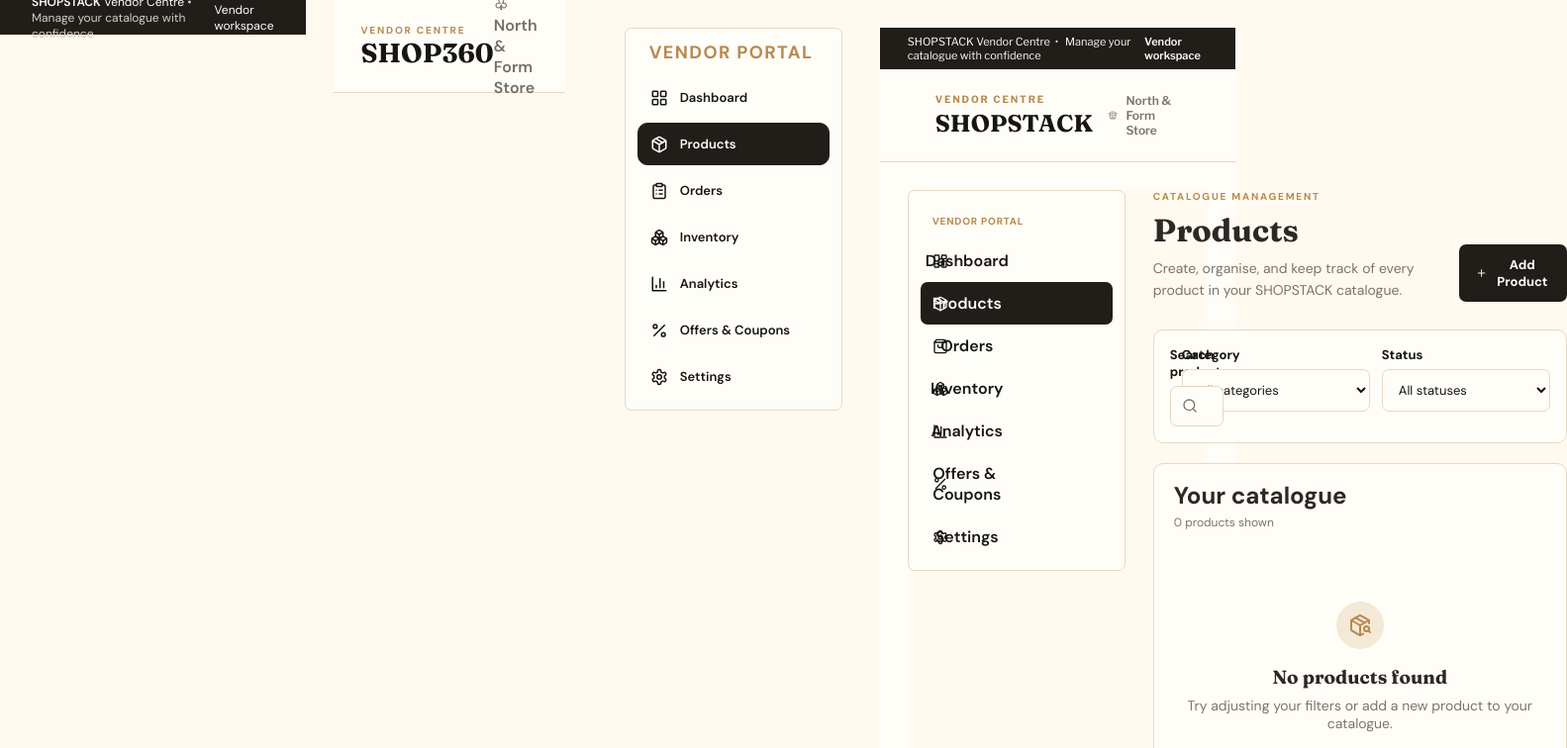
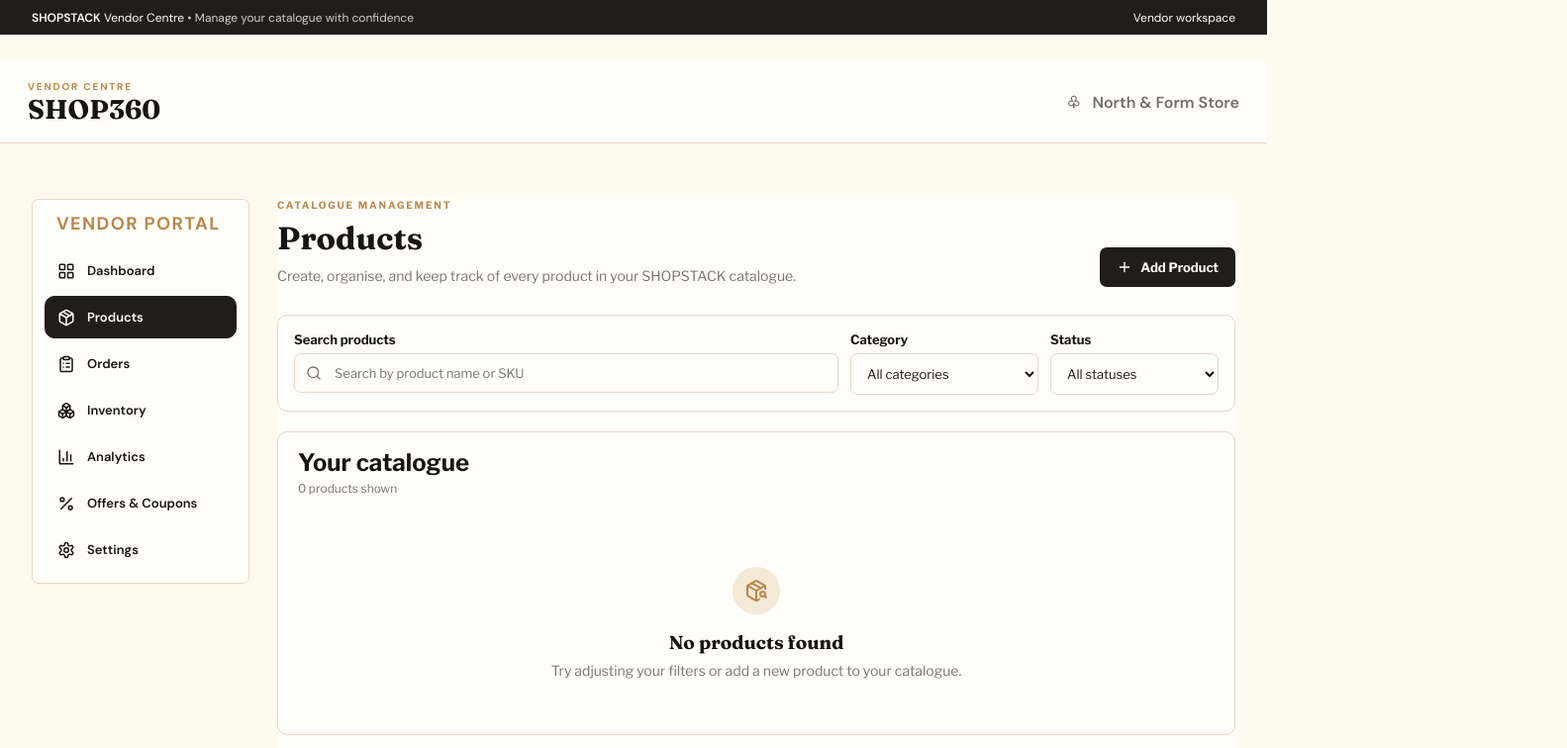
Before and after one commit to springboardmentor211/ShopStack_Group2, a React (Vite) app in the folder frontend/: page /vendor/products in a window 1280 px wide. Shown: the top 756 px of the page at 99% size, 1583 px wide, since content can reach past the window. Built offline with nearby package versions, Linux system fonts and the light colour scheme.

Commit message:
Fix vendor frontend layout alignment

```diff
--- a/frontend/src/App.jsx
+++ b/frontend/src/App.jsx
@@ -24,12 +24,18 @@
 
           <Route path="dashboard" element={<Dashboard />} />
           <Route path="offers-coupons" element={<OffersCoupons />} />
+          <Route path="settings" element={<Settings />} />
+
           <Route path="products" element={<Products />} />
           <Route path="orders" element={<Orders />} />
           <Route path="inventory" element={<Inventory />} />
           <Route path="analytics" element={<Analytics />} />
-          <Route path="settings" element={<Settings />} />
         </Route>
+
+        <Route
+          path="/"
+          element={<Navigate to="/vendor/dashboard" replace />}
+        />
 
         <Route
           path="*"
--- a/frontend/src/index.css
+++ b/frontend/src/index.css
@@ -1,3 +1,44 @@
+
+*,
+*::before,
+*::after {
+  box-sizing: border-box;
+}
+
+html {
+  width: 100%;
+  min-height: 100%;
+  margin: 0;
+  padding: 0;
+}
+
+body {
+  width: 100%;
+  min-height: 100vh;
+  margin: 0;
+  padding: 0;
+  font-family: "DM Sans", sans-serif;
+  background: #fff9f0;
+}
+
+#root {
+  width: 100%;
+  min-height: 100vh;
+  margin: 0;
+  padding: 0;
+}
+
+button,
+input,
+select,
+textarea {
+  font-family: inherit;
+}
+
+a {
+  text-decoration: none;
+}
+
 html,
 body,
 #root {
--- a/frontend/src/vendor/pages/Orders.jsx
+++ b/frontend/src/vendor/pages/Orders.jsx
@@ -1,16 +1,6 @@
-import React, { useMemo, useState } from "react";
 
-import {
-  LayoutDashboard,
-  Package,
-  ShoppingBag,
-  Boxes,
-  BarChart3,
-  Percent,
-  Settings,
-  Download,
-  Store,
-} from "lucide-react";
+import React, { useMemo, useState, useEffect } from "react";
+import { Download } from "lucide-react";
 
 import OrdersFilters from "../components/OrdersFilters";
 import OrdersTable from "../components/OrdersTable";
@@ -62,7 +52,7 @@
   },
 ];
 
-function Orders({ onProductsClick }) {
+function Orders() {
   const [orders, setOrders] = useState(initialOrders);
 
   const [currentPage, setCurrentPage] = useState("orders");
@@ -73,6 +63,12 @@
   const [dateFilter, setDateFilter] = useState("All dates");
 
   const [toast, setToast] = useState("");
+
+  useEffect(() => {
+    return () => {
+      window.clearTimeout(window.shopstackOrdersToastTimer);
+    };
+  }, []);
 
   const filteredOrders = useMemo(() => {
     return orders.filter((order) => {
@@ -98,7 +94,9 @@
   const showToast = (message) => {
     setToast(message);
 
-    setTimeout(() => {
+    window.clearTimeout(window.shopstackOrdersToastTimer);
+
+    window.shopstackOrdersToastTimer = window.setTimeout(() => {
       setToast("");
     }, 2500);
   };
@@ -130,30 +128,26 @@
   const updateOrderStatus = () => {
     if (!selectedOrder) return;
 
-    let newStatus = selectedOrder.status;
-
-    if (selectedOrder.status === "Pending") {
-      newStatus = "Processing";
-    } else if (selectedOrder.status === "Processing") {
-      newStatus = "Shipped";
-    } else if (selectedOrder.status === "Shipped") {
-      newStatus = "Delivered";
-    }
+    const nextStatus = {
+      Pending: "Processing",
+      Processing: "Shipped",
+      Shipped: "Delivered",
+      Delivered: "Delivered",
+    };
 
     const updatedOrder = {
       ...selectedOrder,
-      status: newStatus,
+      status: nextStatus[selectedOrder.status] || selectedOrder.status,
     };
 
-    setOrders((currentOrders) =>
-      currentOrders.map((order) =>
+    setOrders((current) =>
+      current.map((order) =>
         order.id === selectedOrder.id ? updatedOrder : order
       )
     );
 
     setSelectedOrder(updatedOrder);
-
-    showToast(`Order status updated to ${newStatus}`);
+    showToast(`Order status updated to ${updatedOrder.status}`);
   };
 
   const exportOrders = () => {
@@ -166,6 +160,9 @@
       "Status",
     ];
 
+    const escapeCsv = (value) =>
+      `"${String(value).replace(/"/g, '""')}"`;
+
     const rows = filteredOrders.map((order) => [
       order.id,
       order.customer,
@@ -176,158 +173,35 @@
     ]);
 
     const csv = [
-      headers.join(","),
-      ...rows.map((row) => row.join(",")),
-    ].join("\n");
+      headers.map(escapeCsv).join(","),
+      ...rows.map((row) => row.map(escapeCsv).join(",")),
+    ].join("\r\n");
 
-    const blob = new Blob([csv], {
+    const blob = new Blob(["\uFEFF", csv], {
       type: "text/csv;charset=utf-8;",
     });
 
     const url = URL.createObjectURL(blob);
+    const link = document.createElement("a");
 
-    const link = document.createElement("a");
     link.href = url;
     link.download = "orders.csv";
 
     document.body.appendChild(link);
     link.click();
-    document.body.removeChild(link);
+    link.remove();
 
-    URL.revokeObjectURL(url);
+    window.setTimeout(() => URL.revokeObjectURL(url), 0);
 
     showToast("Orders exported successfully");
   };
 
   return (
     <div className="vendor-orders-app">
-
-      {/* TOP UTILITY BAR */}
-      <div className="vendor-utility-bar">
-        <div>
-          SHOPSTACK Vendor Centre • Manage your catalogue with confidence
-        </div>
-
-        <div>
-          Vendor workspace
-        </div>
-      </div>
-
-      {/* HEADER */}
-      <header className="vendor-header">
-
-        <div className="vendor-brand">
-          <div className="vendor-brand-name">
-            VENDOR CENTRE
-          </div>
-
-          <div className="vendor-logo">
-            SHOPSTACK
-          </div>
-        </div>
-
-        <div className="vendor-store">
-          <Store size={17} />
-          North & Form Store
-        </div>
-
-      </header>
-
-      <div className="vendor-layout">
-
-        {/* SIDEBAR */}
-        <aside className="vendor-sidebar">
-
-          <div className="vendor-sidebar-label">
-            VENDOR PORTAL
-          </div>
-
-          <nav>
-
-            <button
-              type="button"
-              className="vendor-nav-item"
-              onClick={() =>
-                showToast("Dashboard selected")
-              }
-            >
-              <LayoutDashboard size={18} />
-              <span>Dashboard</span>
-            </button>
-
-            <button
-              type="button"
-              className="vendor-nav-item"
-              onClick={onProductsClick}
-            >
-              <Package size={18} />
-              <span>Products</span>
-            </button>
-
-            <button
-              type="button"
-              className="vendor-nav-item active"
-            >
-              <ShoppingBag size={18} />
-              <span>Orders</span>
-            </button>
-
-            <button
-              type="button"
-              className="vendor-nav-item"
-              onClick={() =>
-                showToast("Inventory selected")
-              }
-            >
-              <Boxes size={18} />
-              <span>Inventory</span>
-            </button>
-
-            <button
-              type="button"
-              className="vendor-nav-item"
-              onClick={() =>
-                showToast("Analytics selected")
-              }
-            >
-              <BarChart3 size={18} />
-              <span>Analytics</span>
-            </button>
-
-            {/* OFFERS & COUPONS */}
-            <button
-              type="button"
-              className="vendor-nav-item"
-              onClick={() =>
-                showToast("Offers & Coupons selected")
-              }
-            >
-              <Percent size={18} />
-              <span>Offers &amp; Coupons</span>
-            </button>
-
-            <button
-              type="button"
-              className="vendor-nav-item"
-              onClick={() =>
-                showToast("Settings selected")
-              }
-            >
-              <Settings size={18} />
-              <span>Settings</span>
-            </button>
-
-          </nav>
-
-        </aside>
-
-        {/* MAIN */}
       <main className="vendor-orders-main">
-
         {currentPage === "orders" && (
           <>
             <section className="orders-heading">
-
               <div>
                 <div className="orders-eyebrow">
                   ORDER MANAGEMENT
@@ -348,7 +222,6 @@
                 <Download size={16} />
                 Export Orders
               </button>
-
             </section>
 
             <OrdersFilters
@@ -384,18 +257,13 @@
             onBack={backToDetails}
           />
         )}
-
       </main>
 
-      </div>
-
-      {/* TOAST */}
       {toast && (
-        <div className="orders-toast">
+        <div className="orders-toast" role="status">
           {toast}
         </div>
       )}
-
     </div>
   );
 }
--- a/frontend/src/vendor/pages/Products.jsx
+++ b/frontend/src/vendor/pages/Products.jsx
@@ -1,15 +1,7 @@
+
 import { useEffect, useState } from "react";
-import {
-  Store,
-  LayoutDashboard,
-  Package,
-  ShoppingBag,
-  Boxes,
-  BarChart3,
-  Percent,
-  Settings,
-  Plus,
-} from "lucide-react";
+import { Plus } from "lucide-react";
+import { NavLink } from "react-router-dom";
 
 import "./Products.css";
 
@@ -17,21 +9,21 @@
 import ProductTable from "../components/ProductTable";
 import ProductForm from "../components/ProductForm";
 
-function Products({ onOrdersClick }) {
+function Products() {
   const [isFormOpen, setIsFormOpen] = useState(false);
   const [editingProduct, setEditingProduct] = useState(null);
   const [isLoading, setIsLoading] = useState(true);
   const [toast, setToast] = useState("");
 
   const [products, setProducts] = useState(() => {
+    try {
       const savedProducts = localStorage.getItem("shopstack-products");
 
-    if (!savedProducts) {
-      return [];
-    }
+      if (!savedProducts) return [];
 
-    try {
       const parsedProducts = JSON.parse(savedProducts);
+
+      if (!Array.isArray(parsedProducts)) return [];
 
       return parsedProducts.map((product, index) => ({
         ...product,
@@ -52,10 +44,13 @@
       "shopstack-products",
       JSON.stringify(products)
     );
+    setIsLoading(false);
   }, [products]);
 
   useEffect(() => {
-    setIsLoading(false);
+    return () => {
+      window.clearTimeout(window.shopstackToastTimer);
+    };
   }, []);
 
   const showToast = (message) => {
@@ -78,18 +73,12 @@
         sku.toLowerCase().includes(searchTerm.toLowerCase());
 
       const matchesCategory =
-        categoryFilter === "" ||
-        product.category === categoryFilter;
+        !categoryFilter || product.category === categoryFilter;
 
       const matchesStatus =
-        statusFilter === "" ||
-        product.status === statusFilter;
+        !statusFilter || product.status === statusFilter;
 
-      return (
-        matchesSearch &&
-        matchesCategory &&
-        matchesStatus
-      );
+      return matchesSearch && matchesCategory && matchesStatus;
     })
     .sort((a, b) =>
       (a.name || "").localeCompare(b.name || "")
@@ -106,10 +95,8 @@
   };
 
   const handleDeleteProduct = (id) => {
-    setProducts((currentProducts) =>
-      currentProducts.filter(
-        (product) => product.id !== id
-      )
+    setProducts((current) =>
+      current.filter((product) => product.id !== id)
     );
 
     showToast("Product deleted.");
@@ -117,21 +104,17 @@
 
   const handleSaveProduct = (product) => {
     if (editingProduct) {
-      setProducts((currentProducts) =>
-        currentProducts.map((item) =>
+      setProducts((current) =>
+        current.map((item) =>
           item.id === editingProduct.id
-            ? product
+            ? { ...product, id: editingProduct.id }
             : item
         )
       );
 
       showToast("Product updated successfully.");
     } else {
-      setProducts((currentProducts) => [
-        ...currentProducts,
-        product,
-      ]);
-
+      setProducts((current) => [...current, product]);
       showToast("Product added successfully.");
     }
 
@@ -145,106 +128,20 @@
   };
 
   return (
-    <div className="products-page">
-      {/* TOP UTILITY BAR */}
-      <div className="utility-bar">
-        <div className="workspace-wrap utility-content">
-          <span className="utility-copy">
-            SHOPSTACK Vendor Centre&nbsp; • &nbsp;
-            Manage your catalogue with confidence
-          </span>
-
-          <span>Vendor workspace</span>
-        </div>
-      </div>
-
-      {/* HEADER */}
-      <header className="vendor-header">
-        <div className="workspace-wrap vendor-header-inner">
-          <div>
-            <p>Vendor Centre</p>
-            <h2>SHOPSTACK</h2>
-          </div>
-
-          <div className="store-name">
-            <Store size={17} />
-            <span>North &amp; Form Store</span>
-          </div>
-        </div>
-      </header>
-
-      {/* MAIN */}
-      <main className="workspace-wrap products-main page-enter">
-        <div className="vendor-layout">
-          {/* SIDEBAR */}
-          <aside className="vendor-sidebar card">
-            <p className="portal-label">
-              Vendor portal
-            </p>
-
-            <button className="nav-item">
-              <LayoutDashboard size={16} />
-              <span>Dashboard</span>
-            </button>
-
-            <button
-              className="nav-item active"
-              aria-current="page"
-            >
-              <Package size={16} />
-              <span>Products</span>
-            </button>
-
-            <button
-              className="nav-item"
-              onClick={onOrdersClick}
-            >
-              <ShoppingBag size={16} />
-              <span>Orders</span>
-            </button>
-
-            <button className="nav-item">
-              <Boxes size={16} />
-              <span>Inventory</span>
-            </button>
-
-            <button className="nav-item">
-              <BarChart3 size={16} />
-              <span>Analytics</span>
-            </button>
-
-            {/* OFFERS & COUPONS */}
-            <button className="nav-item">
-              <Percent size={16} />
-              <span>Offers &amp; Coupons</span>
-            </button>
-
-            <button className="nav-item">
-              <Settings size={16} />
-              <span>Settings</span>
-            </button>
-          </aside>
-
-          {/* CONTENT */}
+    <div className="products-page page-enter">
       <section
         className="products-content"
         aria-labelledby="products-heading"
       >
-            {/* HEADING */}
         <div className="page-heading">
           <div>
-                <p className="eyebrow">
-                  Catalogue management
-                </p>
+            <p className="eyebrow">Catalogue management</p>
 
-                <h1 id="products-heading">
-                  Products
-                </h1>
+            <h1 id="products-heading">Products</h1>
 
             <p className="page-description">
-                  Create, organise, and keep track of
-                  every product in your SHOPSTACK
-                  catalogue.
+              Create, organise, and keep track of every product
+              in your SHOPSTACK catalogue.
             </p>
           </div>
 
@@ -258,7 +155,6 @@
           </button>
         </div>
 
-            {/* FILTERS */}
         <ProductFilters
           searchTerm={searchTerm}
           setSearchTerm={setSearchTerm}
@@ -268,7 +164,6 @@
           setStatusFilter={setStatusFilter}
         />
 
-            {/* TABLE */}
         <section className="products-card card">
           <div className="products-card-header">
             <div>
@@ -296,21 +191,14 @@
             onAdd={handleAddProduct}
           />
         </section>
+      </section>
 
-            <p className="page-message" />
-          </section>
-        </div>
-      </main>
-
-      {/* BACKDROP */}
       <div
-        className={`panel-backdrop ${
-          isFormOpen ? "open" : ""
-        }`}
+        className={`panel-backdrop ${isFormOpen ? "open" : ""}`}
         onClick={handleCloseForm}
+        aria-hidden="true"
       />
 
-      {/* FORM PANEL */}
       <ProductForm
         product={editingProduct}
         isOpen={isFormOpen}
@@ -318,7 +206,6 @@
         onSave={handleSaveProduct}
       />
 
-      {/* TOAST */}
       {toast && (
         <div className="toast" role="status">
           {toast}
```
Also changed, not shown: frontend/src/vendor/components/VendorLayout.css, frontend/src/vendor/pages/Dashboard/Dashboard.css. Lines whose indentation alone changed are shown as unchanged.
